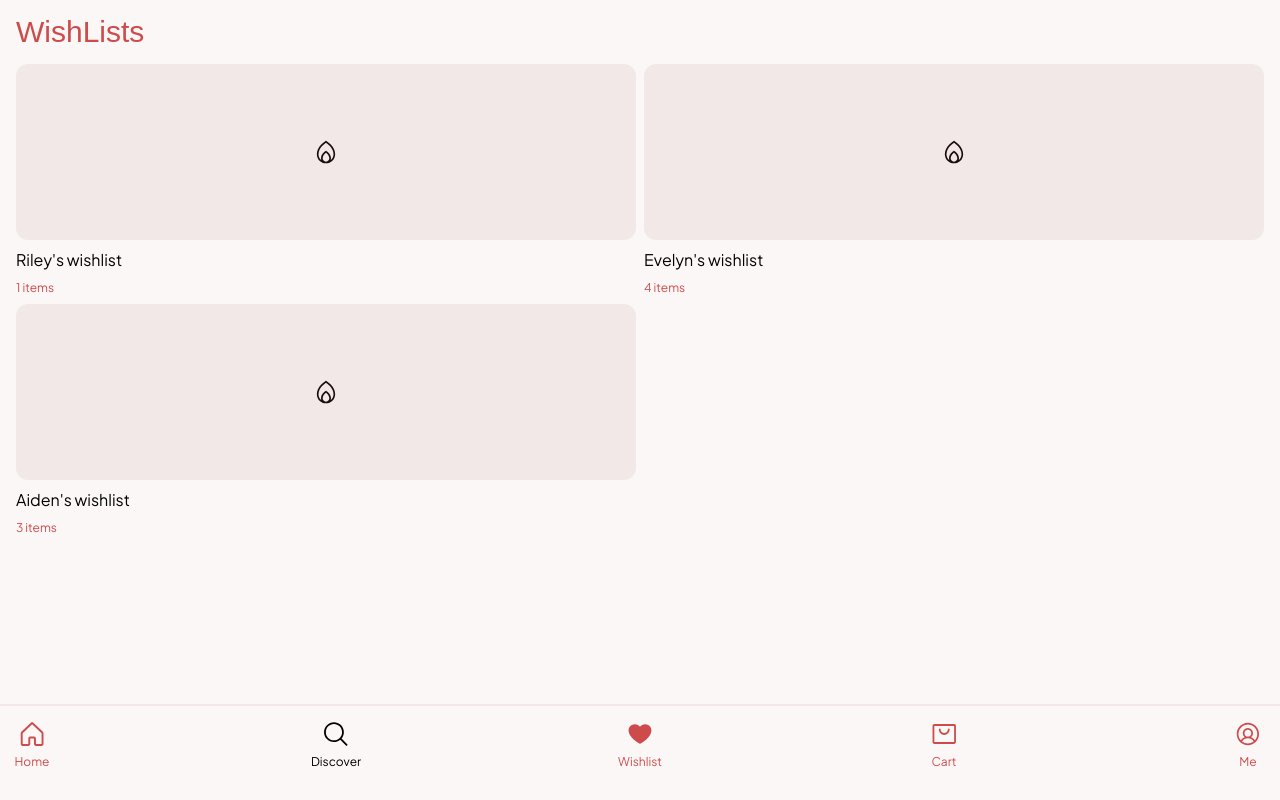
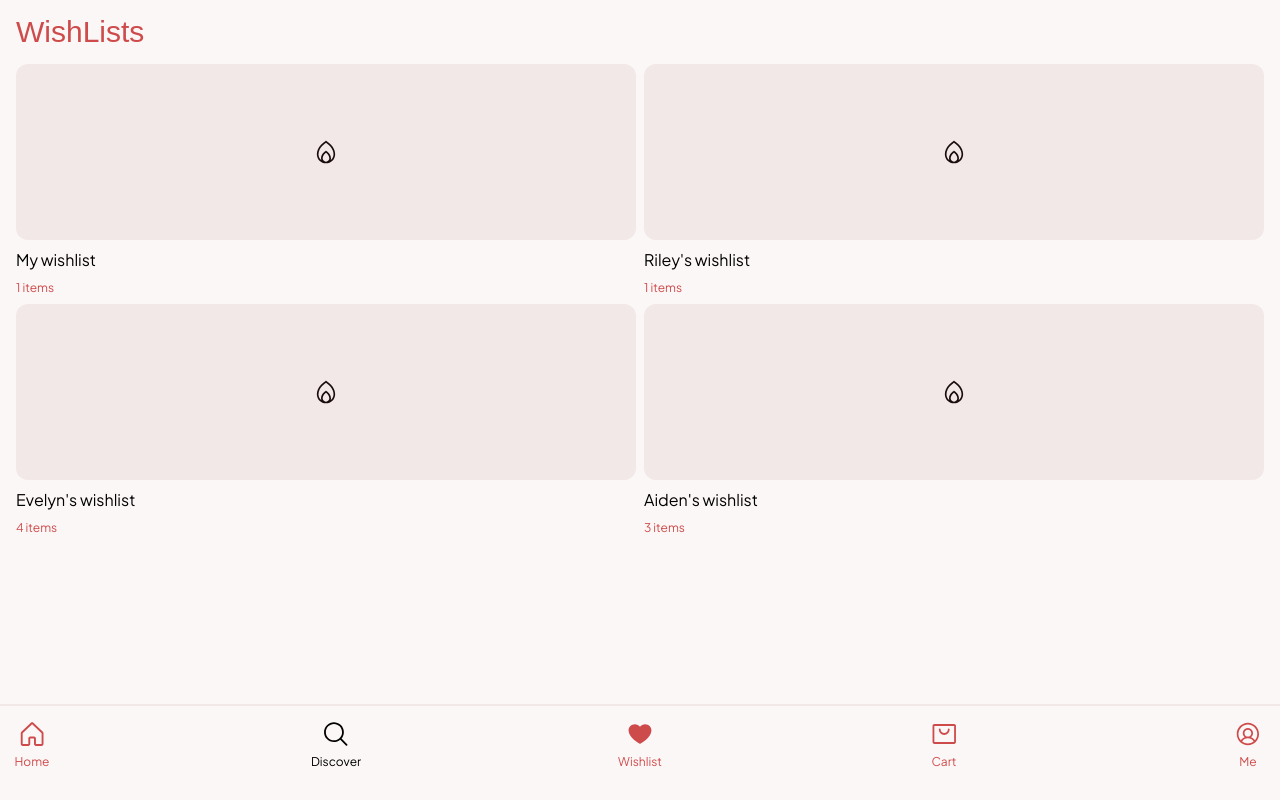
Before and after one commit to DaniilAliev/wishlists-app, a Next.js app: page /discover in a window 1280 px wide. Built offline with nearby package versions, Linux system fonts and the light colour scheme; a web font is replaced by a local one.

Commit message:
small fixes for sign in and sign up pages

```diff
--- a/app/discover/page.tsx
+++ b/app/discover/page.tsx
@@ -9,9 +9,10 @@ export const metadata: Metadata = {
 }
 
 const mock = [
-  { name: `Riley's wishlist`, length: 1, imgSrc: '' },
-  { name: `Evelyn's wishlist`, length: 4, imgSrc: '' },
-  { name: `Aiden's wishlist`, length: 3, imgSrc: '' }
+  { name: `My wishlist`, length: 1, imgSrc: '', link: '' },
+  { name: `Riley's wishlist`, length: 1, imgSrc: '', link: '' },
+  { name: `Evelyn's wishlist`, length: 4, imgSrc: '', link: '' },
+  { name: `Aiden's wishlist`, length: 3, imgSrc: '', link: '' }
 ]
 
 const DiscoverPage = () => {
--- a/app/signin/page.tsx
+++ b/app/signin/page.tsx
@@ -46,7 +46,7 @@ const SignIn = () => {
         <AppInput placeholder={t('login')} />
         <AppInput placeholder={t('password')} type='password' />
 
-        <div className="flex justify-center my-2">
+        <div className="flex justify-center my-4">
           <AppLink
             link={NAV_ROUTES[NAV_NAME.SIGN_UP]}
             text="Don't have an account yet? Sign up"
--- a/app/signup/page.tsx
+++ b/app/signup/page.tsx
@@ -1,6 +1,9 @@
-import AppButton from "@/components/AppButton"
-import AppInput from "@/components/AppInput"
-import { useTranslations } from "next-intl"
+import AppButton from '@/components/AppButton'
+import AppInput from '@/components/AppInput'
+import { NAV_NAME } from '@/data/Nav/constants'
+import { NAV_ROUTES } from '@/router/navRoutes'
+import { useTranslations } from 'next-intl'
+import Link from 'next/link'
 
 const SignUp = () => {
   const t = useTranslations('SignUp')
@@ -17,14 +20,22 @@ const SignUp = () => {
         <AppInput placeholder={t('confirm')} type="password" />
 
         <AppButton
-          type='submit'
+          type="submit"
           color="red"
           text={t('next')}
           width="w-full"
           className="mt-6"
         />
+
+        <Link href={NAV_ROUTES[NAV_NAME.SIGN_IN]}>
+          <AppButton
+            color="grey"
+            text="Back"
+            width="w-full"
+            className="mt-6"
+          />
+        </Link>
       </form>
-
     </div>
   )
 }
--- a/components/AppButton/index.tsx
+++ b/components/AppButton/index.tsx
@@ -1,3 +1,5 @@
+'use client'
+
 import clsx from "clsx"
 import { FC } from "react"
 
@@ -6,14 +8,26 @@ interface IButton {
   width?: string
   className?: string
   color: 'red' | 'grey' | 'transparent',
-  type?: "button" | "submit" | "reset"
+  type?: "button" | "submit" | "reset",
+  onRowClick?: () => void
 }
 
-const AppButton: FC<IButton> & React.ComponentProps<'button'> = ({text, className, width, color, type, ...props}) => {
+const AppButton: FC<IButton>
+  & React.ComponentProps<'button'> =
+  (
+    {
+      text,
+      className,
+      width,
+      color,
+      type,
+      onRowClick,
+      ...props}
+  ) => {
   return (
     <button
       type={type}
-      {...props}
+      onClick={onRowClick}
       className={clsx(
         'h-12 rounded-3xl',
         className,
@@ -21,8 +35,9 @@ const AppButton: FC<IButton> & React.ComponentProps<'button'> = ({text, classNam
         color === 'red' && 'bg-red-500 hover:bg-red-600',
         color === 'transparent' && 'bg-transparent',
         color === 'grey' && 'bg-gray-200 hover:bg-gray-300',
-        color === 'red'? 'text-white' : 'text-black'
+        color === 'red' ? 'text-white' : 'text-black'
       )}
+      {...props}
     >
       {text}
     </button>
```
